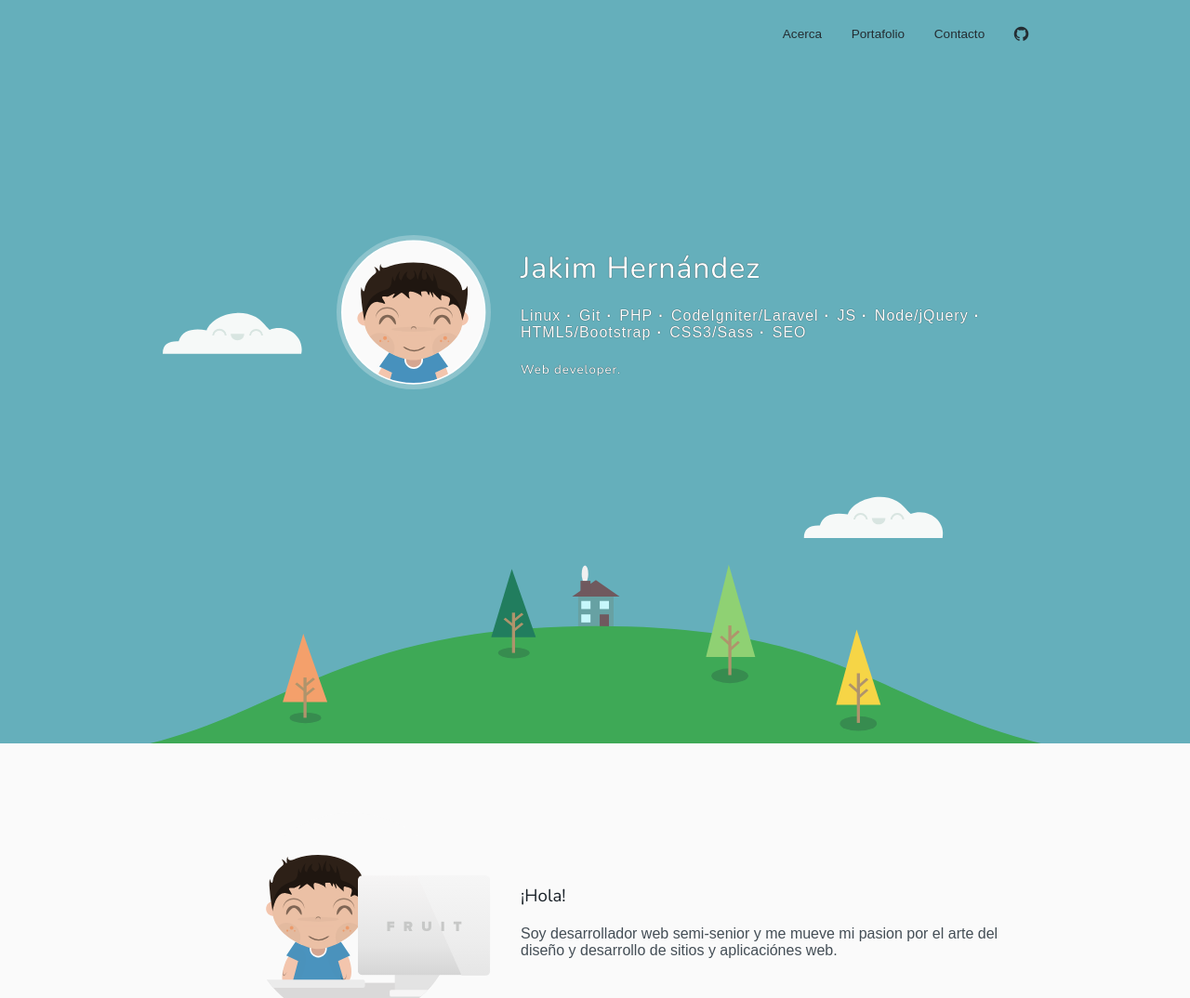
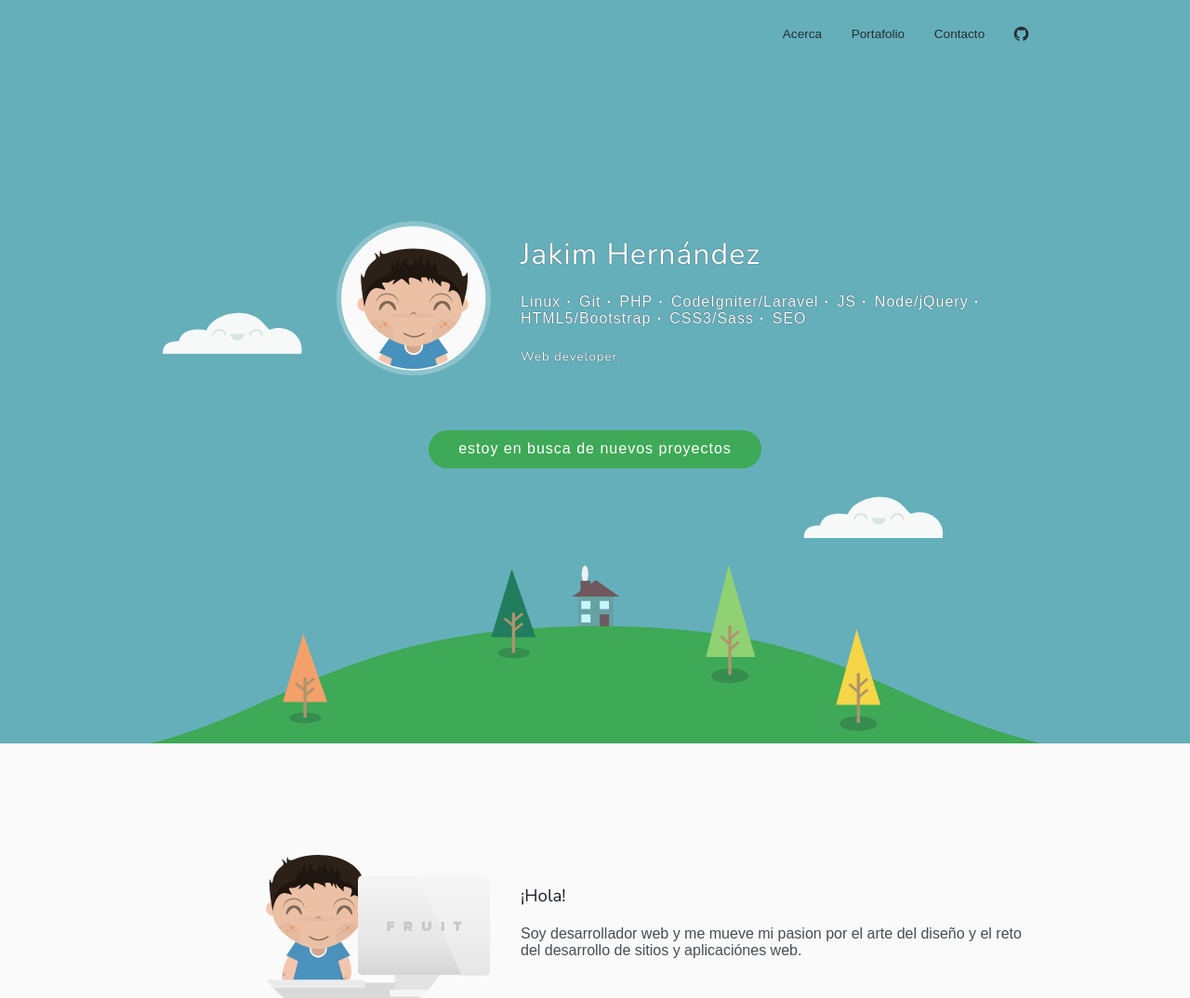
Before and after one commit to egalink/egalink.github.io, a plain HTML site: page index.html in a window 1280 px wide. Shown: the top 1074 px of the page at 93% size. Drawn offline with nearby package versions, Linux system fonts and the light colour scheme; a web font is replaced by a local one.

Commit message:
Uploading new changes.

```diff
--- a/old/egalink.github.io 01-05-2017/index.html
+++ b/index.html
@@ -61,6 +61,13 @@
                         <h5>Web developer.</h5>
                     </div>
                 </div>
+                <div class="element width-100 vertical-middle">
+                    <div class="wrapper reveal">
+                        <p class="text-center hireme-btn">
+                            <a class="btn smooth" href="#contact">Estoy en busca de nuevos proyectos</a>
+                        </p>
+                    </div>
+                </div>
             </article>
         </section>
 
@@ -76,7 +83,7 @@
                     <div class="element width-60 vertical-middle">
                         <div class="wrapper reveal text-left">
                             <h3>¡Hola!</h3>
-                            <p>Soy desarrollador web semi-senior y me mueve mi pasion por el arte del diseño y desarrollo de sitios y aplicaciónes web.</p>
+                            <p>Soy desarrollador web y me mueve mi pasion por el arte del diseño y el reto del desarrollo de sitios y aplicaciónes web.</p>
                         </div>
                     </div>
                 </div>
--- a/styles/egalink.css
+++ b/styles/egalink.css
@@ -205,7 +205,7 @@ a:hover { color: #17232B; }
     width: 100hw;
 }
 
-#inicio article { margin: 25px 0 150px 0; }
+#inicio article { margin: 25px 0 75px 0; }
 #inicio h1,
 #inicio h5,
 #inicio p {
@@ -222,6 +222,9 @@ a:hover { color: #17232B; }
     font-weight: bold;
     margin: 0 2px 0 6px;
 }
+
+#inicio .wrapper p.hireme-btn { text-shadow: none; }
+
 @media screen and (max-width: 480px) {
 
     #inicio { padding: 3.65em 0; }
@@ -310,22 +313,6 @@ a:hover { color: #17232B; }
 
 #contact { background-color: #FFF; }
 
-#contact a.btn {
-    color: #16371D;
-    text-align: center;
-    display: inline-block;
-    position: relative;
-    background-color: #3EA956;
-    padding: 0.85em;
-    text-decoration: none;
-    margin: 0 auto;
-    border: 0;
-    text-transform: lowercase;
-    -webkit-border-radius: 3px;
-       -moz-border-radius: 3px;
-            border-radius: 3px;
-}
-
 
 /* FOOTER:
  * ========================================================================== */
@@ -338,6 +325,27 @@ footer p {
     font-size: 0.8em;
     margin: 0 auto;
     padding: 2em;
+}
+
+
+/* OTROS EFECTOS:
+ * ========================================================================== */
+
+a.btn {
+    color: #FFF;
+    text-align: center;
+    display: inline-block;
+    position: relative;
+    background-color: #3EA956;
+    padding: 0.85em 2em;
+    line-height: 0.85em;
+    text-decoration: none;
+    margin: 0 auto;
+    border: 0;
+    text-transform: lowercase;
+    -webkit-border-radius: 50px;
+       -moz-border-radius: 50px;
+            border-radius: 50px;
 }
 
 
```
